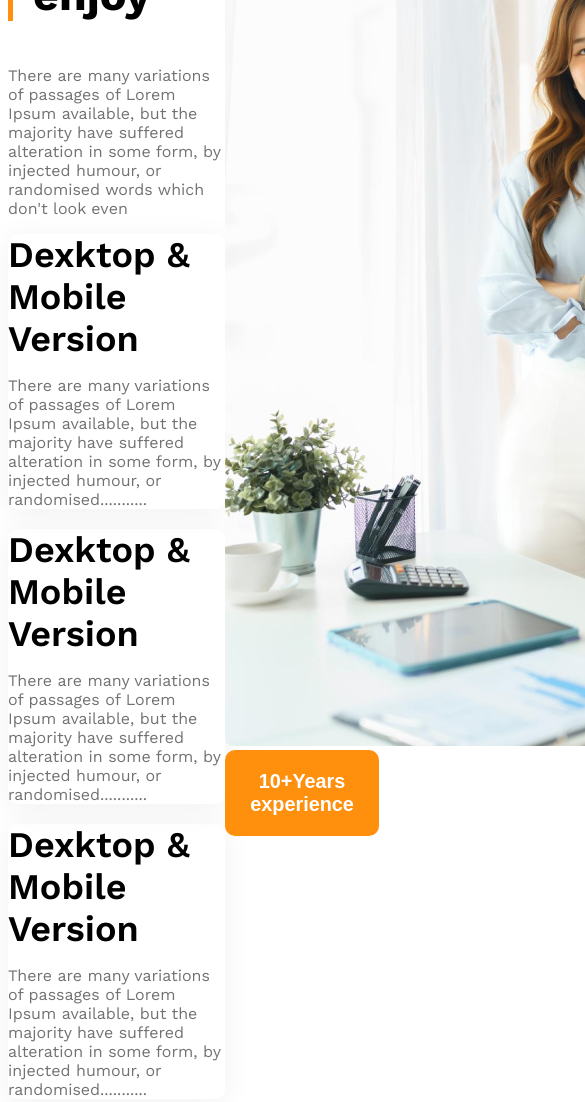
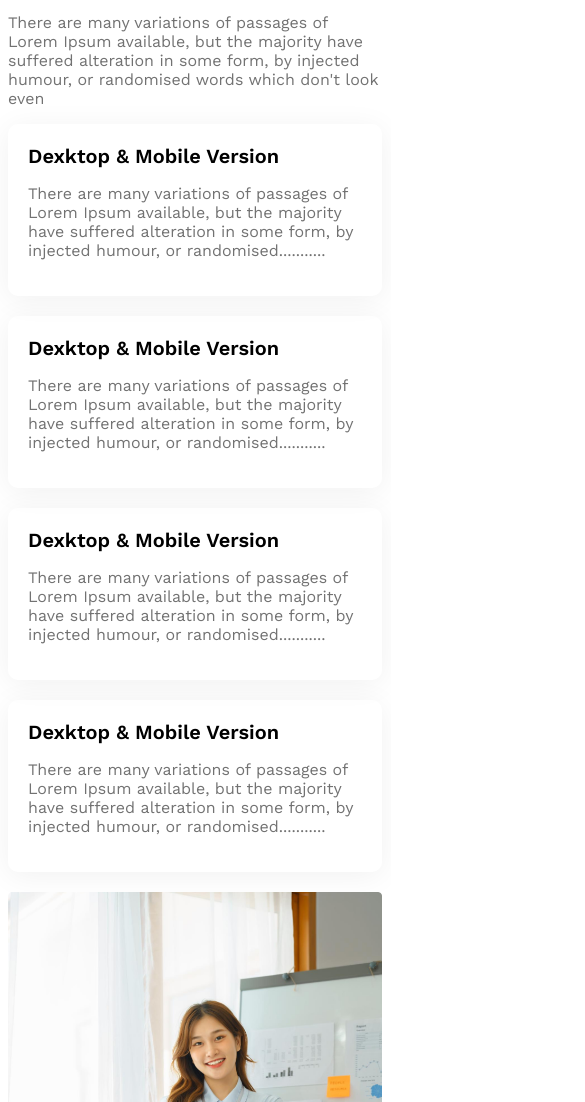
Before and after one commit to rimiruma/G3-Architects-2, a plain HTML site: page index.html in a window 390 px wide. Shown: the part 3260-4362 px from the top of the page, 585 px wide, since content can reach past the window. Drawn offline with nearby package versions, Linux system fonts and the light colour scheme.

Commit message:
added a bage and fatures section done

```diff
--- a/index.html
+++ b/index.html
@@ -53,26 +53,37 @@
         <section class="features display-flax">
                 <div>
                     <h3 id="feature-section-title" class="section-title">Features you will <br> love & enjoy</h3>
-                <p class="text-light-gray">There are many variations of passages of Lorem Ipsum available, but the majority have suffered alteration in some form, by injected humour, or randomised words which don't look even</p>
+                    <p class="text-light-gray">There are many variations of passages of Lorem Ipsum available, but the
+                        majority have suffered alteration in some form, by injected humour, or randomised words which
+                        don't look even</p>
                     <!-- feature card container -->
                     <div class="feature-card">
                         <h4 class="feature-title">Dexktop & Mobile Version</h4>
-                    <p class="text-light-gray">There are many variations of passages of Lorem Ipsum available, but the majority have suffered alteration in some form, by injected humour, or randomised...........</p>
+                        <p class="text-light-gray">There are many variations of passages of Lorem Ipsum available, but
+                            the majority have suffered alteration in some form, by injected humour, or
+                            randomised...........</p>
                     </div>
                     <div class="feature-card">
                         <h4 class="feature-title">Dexktop & Mobile Version</h4>
-                    <p class="text-light-gray">There are many variations of passages of Lorem Ipsum available, but the majority have suffered alteration in some form, by injected humour, or randomised...........</p>
+                        <p class="text-light-gray">There are many variations of passages of Lorem Ipsum available, but
+                            the majority have suffered alteration in some form, by injected humour, or
+                            randomised...........</p>
                     </div>
                     <div class="feature-card">
                         <h4 class="feature-title">Dexktop & Mobile Version</h4>
-                    <p class="text-light-gray">There are many variations of passages of Lorem Ipsum available, but the majority have suffered alteration in some form, by injected humour, or randomised...........</p>
+                        <p class="text-light-gray">There are many variations of passages of Lorem Ipsum available, but
+                            the majority have suffered alteration in some form, by injected humour, or
+                            randomised...........</p>
                     </div>
                     <div class="feature-card">
                         <h4 class="feature-title">Dexktop & Mobile Version</h4>
-                    <p class="text-light-gray">There are many variations of passages of Lorem Ipsum available, but the majority have suffered alteration in some form, by injected humour, or randomised...........</p>
+                        <p class="text-light-gray">There are many variations of passages of Lorem Ipsum available, but
+                            the majority have suffered alteration in some form, by injected humour, or
+                            randomised...........</p>
                     </div>
+
                 </div>
-            <div class="features-img">
+                <div class="feature-architect">
                     <img src="images/architect.png" alt="">
                     <button id="experience-badge" class="btn-primary">
                         <span id="experience-year">10+Years</span>
@@ -80,11 +91,13 @@
                         <span>experience</span>
                     </button>
                 </div>
+
         </section>
         <!-- Some facts start -->
         <section class="some-facts">
             <h3 class="section-title">Some Facts</h3>
-            <p class="text-light-gray fact-description">There are many variations of passages of Lorem Ipsum available, but the majority have suffered
+            <p class="text-light-gray fact-description">There are many variations of passages of Lorem Ipsum available,
+                but the majority have suffered
                 alteration.</p>
             <div class="facts-container">
                 <div class="fact-card display-flax">
@@ -121,7 +134,8 @@
         <section class="our-sponsors">
             <div class="sponsor-info">
                 <h3 class="section-title">Our Sponspors</h3>
-                <p class="text-light-gray">There are many variations of passages of Lorem Ipsum available, but the majority have suffered alteration.</p>
+                <p class="text-light-gray">There are many variations of passages of Lorem Ipsum available, but the
+                    majority have suffered alteration.</p>
             </div>
             <div class="sponsor-companies">
                 <img src="images/sponsors/spotify.png" alt="">
--- a/styles/architects.css
+++ b/styles/architects.css
@@ -129,16 +129,34 @@ main > section{
     box-shadow: 0 4px 30px 0 rgba(0, 0, 0, 0.06);
     margin-bottom: 20px;
     border-radius: 10px;
+    padding: 20px;
   }
+
 
   .feature-card .feature-title{
     font-weight: 600;
-    font-size: 2.25rem;
+    font-size: 1.25rem;
     margin-top: 0px;
     margin-bottom: 0px;
 
   }
 
+#experience-badge{
+padding: 45px 42px;
+font-size: 1.5rem;
+font-weight: 500;
+margin-left: -50px;
+margin-top: -100px;
+}
+
+#experience-year{
+  font-size: 4rem;
+  font-weight: 700;
+}
+
+.feature-architect img{
+  width: 100%;
+}
 
 
   /* some facts related styles */
@@ -196,6 +214,7 @@ main > section{
   @media screen and (max-width: 576px) {
     .navbar,
      .nav-link,
+     .features,
       .teams{
       flex-direction: column;
     }
@@ -217,13 +236,18 @@ main > section{
     .our-features{
       margin-left: 20px;
     }
+
+    #experience-badge{
+      margin-top: 20px;
+      margin-left: 20px;
+    }
   }
 
 
   /* medium size device */
 
   @media screen and (min-width: 576px) and (max-width: 992px) {
-    .teams{
+    .teams, .features{
       flex-direction: column;
     }
 
@@ -235,4 +259,8 @@ main > section{
       gap: 50px;
       justify-items: center;
     }
+    #experience-badge{
+      margin-top: 20px;
+      margin-left: 20px;
+    }
   }
```
Lines whose indentation alone changed are shown as unchanged.
